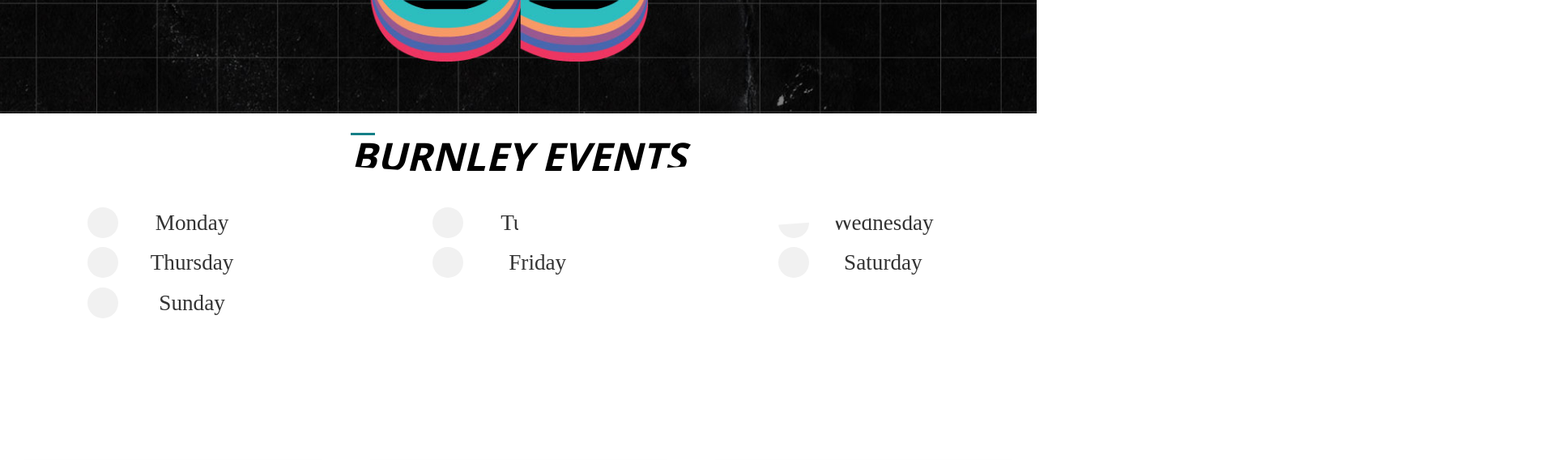
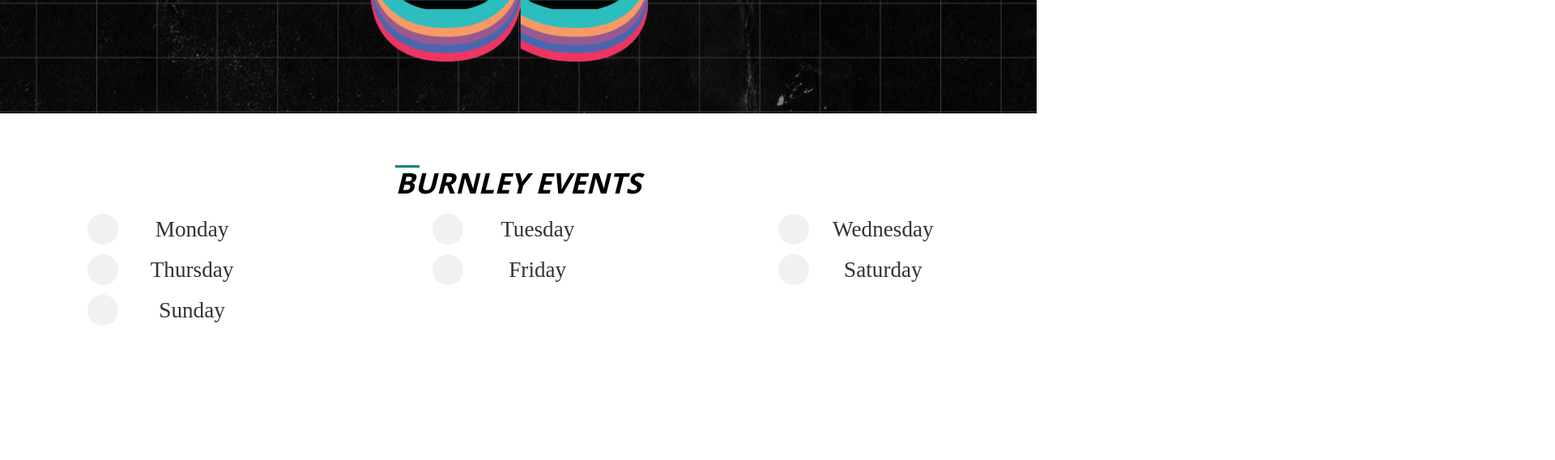
Before and after one commit to lmiddleton5/test, a plain HTML site: page burnley.html in a window 1280 px wide. Shown: the part 580-1148 px from the top of the page at 81% size, 1920 px wide, since content can reach past the window. Drawn offline with nearby package versions, Linux system fonts and the light colour scheme; a script that the page names is missing; a web font is replaced by a local one.

```diff
--- a/burnley.html
+++ b/burnley.html
@@ -137,15 +137,14 @@
     </section>
 
     <div class="filtersection">
-        <h2 class="sub-title my-4 " data-aos="fade-right" style=" color: #000;font-family: 'Open Sans', sans-serif;
+        <h2 class="sub-title10" data-aos="fade-right" style=" color: #000;font-family: 'Open Sans', sans-serif;
         font-weight: 800; font-style: italic; text-align: center;">Burnley Events</h2>
 
-    <section id="no-psuedo" class="section-teal-topeffect">
+    <section>
 
         <div class="container-fluid text-center">
 
             <div class="row">
-
 
 
 
--- a/style.css
+++ b/style.css
@@ -1806,8 +1806,24 @@
 }
 
 .filtersection{
-  margin-top: 1%;
+  margin-top: 5%;
   margin-bottom: 5%;
   padding-bottom: 1%;
 
 }
+
+.sub-title10 {
+
+  font-size: 2.2em;
+  font-style: bold;
+  color: #fff;
+}
+
+
+.sub-title10::before {
+  position: absolute;
+  content: ' ';
+  width: 30px;
+  height: 3px;
+  background-color: #158087;
+}
```
Also changed, not shown: preston.html (+2 -2 lines).
